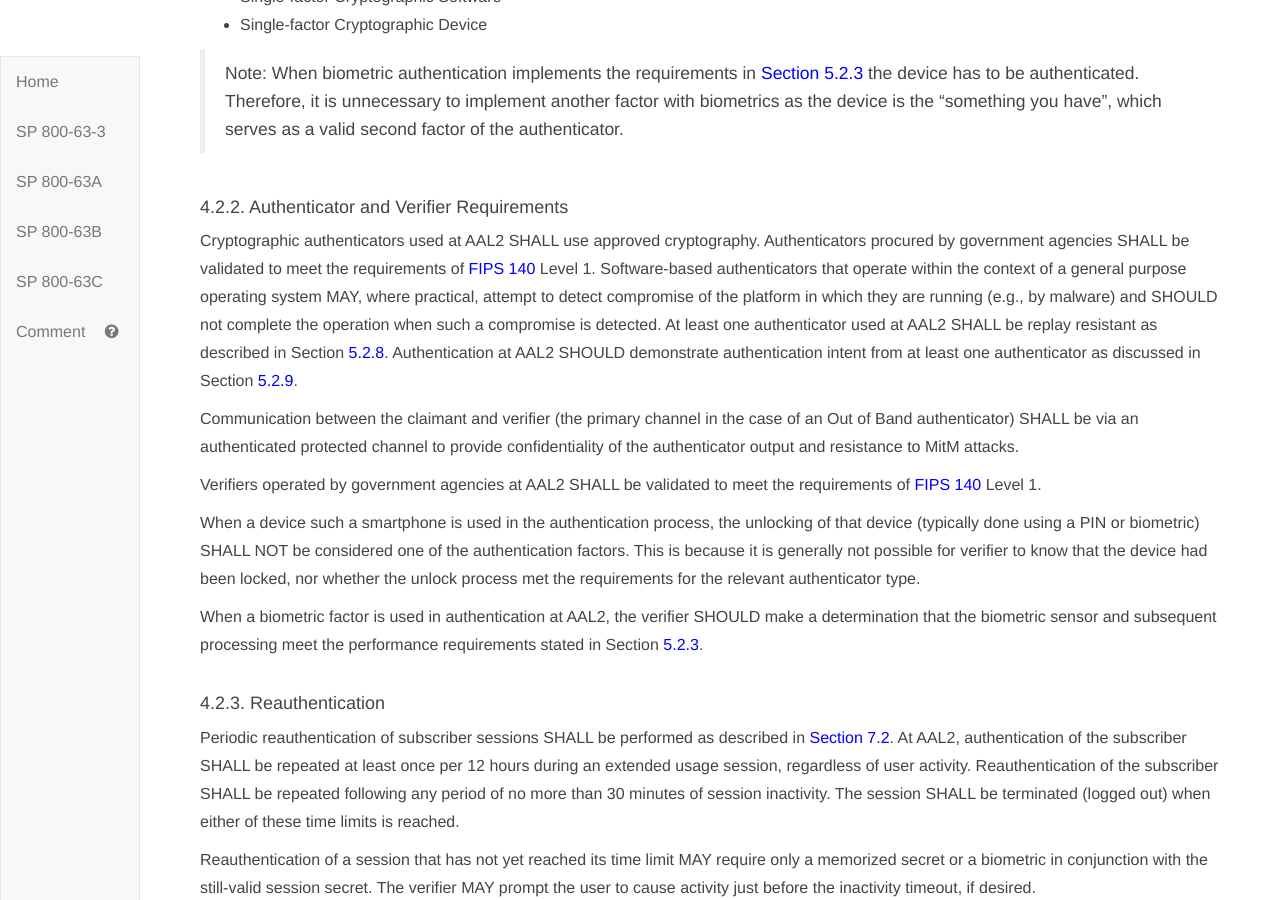
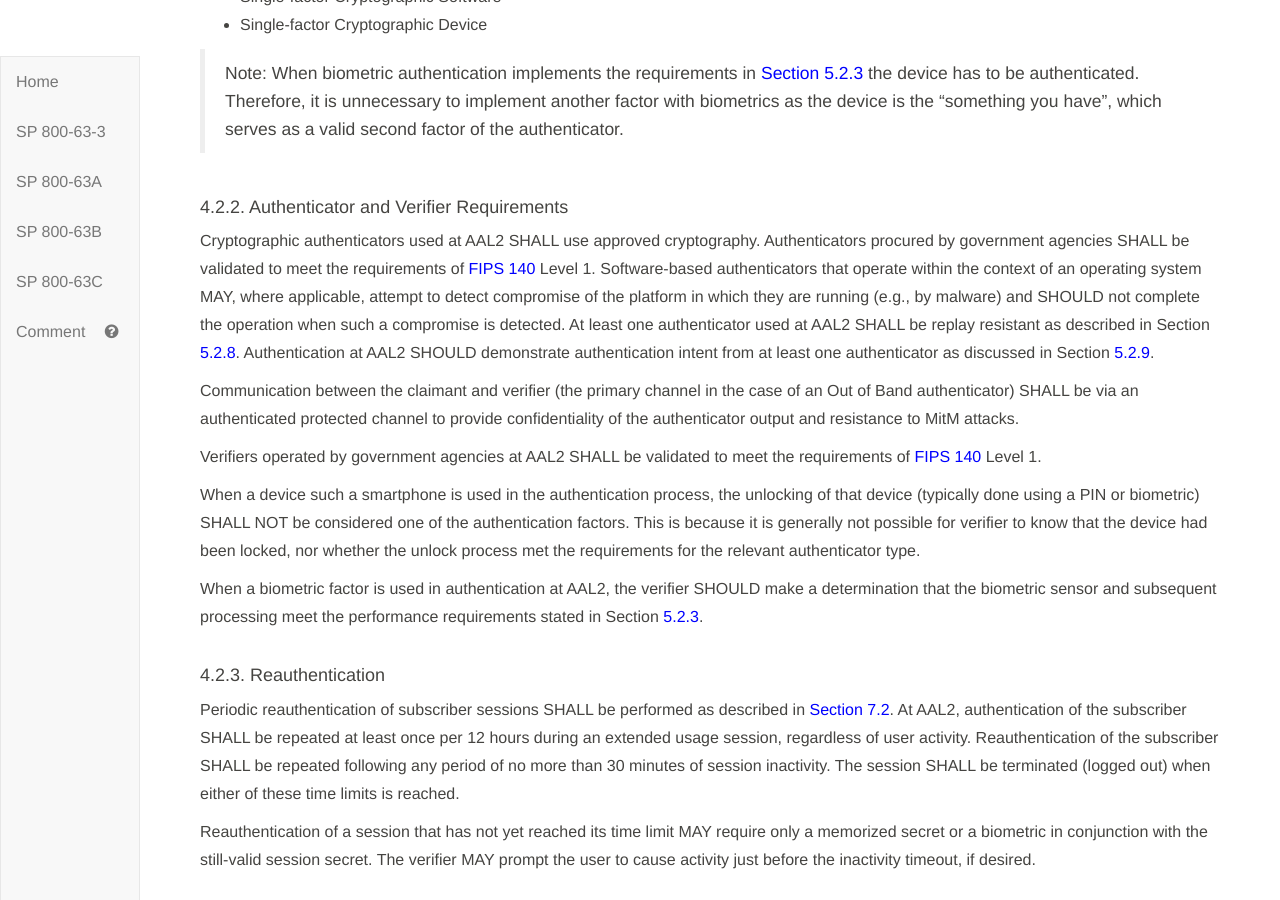
Before and after one commit to usnistgov/800-63-3, a Jekyll site: the page built from sp800-63b/sec4_aal.md, in a window 1280 px wide and 900 px high, scrolled down 2148 px. Built offline with Jekyll 4.4.1, drawn with Linux system fonts in a browser that asks for light colours; our own code applies the rules of GitHub Pages for plain Markdown files; some of the changed text lies outside the part shown.

Commit message:
Broaden ‘general purpose operating system’. Closes #1381

```diff
--- a/sp800-63b/sec4_aal.md
+++ b/sp800-63b/sec4_aal.md
@@ -32,7 +32,7 @@
 
 #### 4.1.2. Authenticator and Verifier Requirements
 
-Cryptographic authenticators used at AAL1 SHALL use approved cryptography. Software-based authenticators that operate within the context of a general purpose operating system MAY, where practical, attempt to detect compromise (e.g., by malware) of the user endpoint in which they are running and SHOULD not complete the operation when such a compromise is detected.
+Cryptographic authenticators used at AAL1 SHALL use approved cryptography. Software-based authenticators that operate within the context of an operating system MAY, where applicable, attempt to detect compromise (e.g., by malware) of the user endpoint in which they are running and SHOULD not complete the operation when such a compromise is detected.
 
 Communication between the claimant and verifier (using the primary channel in the case of an Out of Band authenticator) SHALL be via an authenticated protected channel to provide confidentiality of the authenticator output and resistance to MitM attacks.
 
@@ -76,7 +76,7 @@
 
 #### 4.2.2. Authenticator and Verifier Requirements
 
-Cryptographic authenticators used at AAL2 SHALL use approved cryptography. Authenticators procured by government agencies SHALL be validated to meet the requirements of [FIPS 140](#FIPS140-2) Level 1. Software-based authenticators that operate within the context of a general purpose operating system MAY, where practical, attempt to detect compromise of the platform in which they are running (e.g., by malware) and SHOULD not complete the operation when such a compromise is detected. At least one authenticator used at AAL2 SHALL be replay resistant as described in Section [5.2.8](#replay). Authentication at AAL2 SHOULD demonstrate authentication intent from at least one authenticator as discussed in Section [5.2.9](#intent).
+Cryptographic authenticators used at AAL2 SHALL use approved cryptography. Authenticators procured by government agencies SHALL be validated to meet the requirements of [FIPS 140](#FIPS140-2) Level 1. Software-based authenticators that operate within the context of an operating system MAY, where applicable, attempt to detect compromise of the platform in which they are running (e.g., by malware) and SHOULD not complete the operation when such a compromise is detected. At least one authenticator used at AAL2 SHALL be replay resistant as described in Section [5.2.8](#replay). Authentication at AAL2 SHOULD demonstrate authentication intent from at least one authenticator as discussed in Section [5.2.9](#intent).
 
 Communication between the claimant and verifier (the primary channel in the case of an Out of Band authenticator) SHALL be via an authenticated protected channel to provide confidentiality of the authenticator output and resistance to MitM attacks.
 
```
